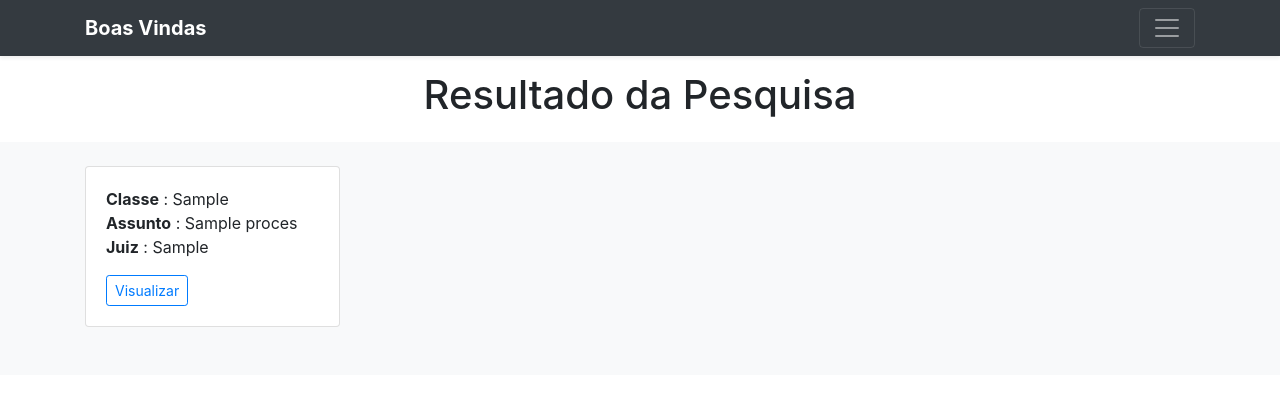
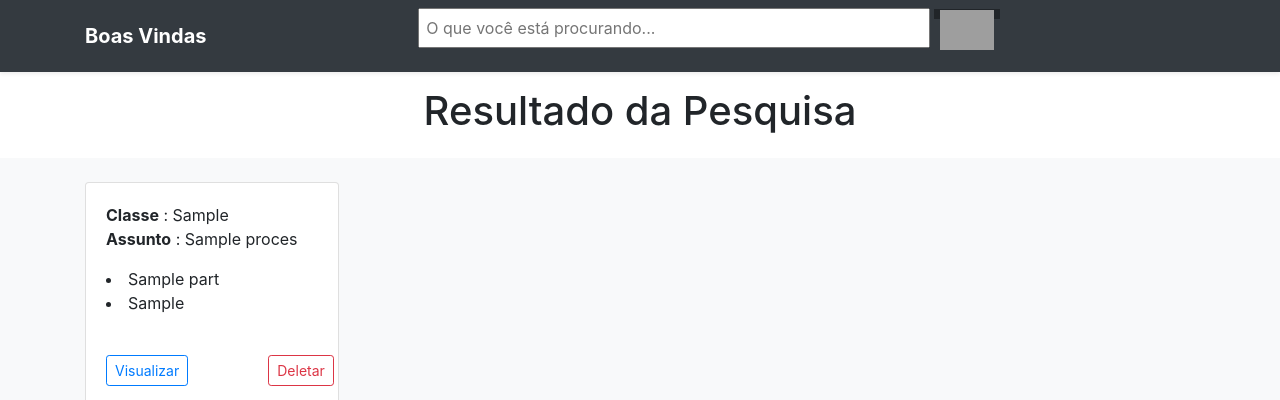
Before and after one commit to eduardoh03/desafioRetake, a Django app: page /busca in a window 1280 px wide. Shown: the top 400 px of the page. Run offline with Django 4.2, Linux system fonts and the light colour scheme; tables that the repository leaves empty hold one stand-in row (values such as "Sample post"); some libraries are stand-ins or nearby versions; grey boxes are pictures that could not be loaded.

Commit message:
Modified the header, and the search template.

```diff
--- a/desafioRetake/settings.py
+++ b/desafioRetake/settings.py
@@ -27,7 +27,7 @@ BASE_DIR = Path(__file__).resolve().parent.parent
 # SECRET_KEY = config('SECRET_KEY')
 SECRET_KEY = os.getenv("SECRET_KEY")
 # SECURITY WARNING: don't run with debug turned on in production!
-DEBUG = False
+DEBUG = True
 
 ALLOWED_HOSTS = ['*']
 
--- a/templates/partials/_header.html
+++ b/templates/partials/_header.html
@@ -2,25 +2,15 @@
 
 <header>
     <div class="collapse bg-dark" id="navbarHeader">
+
+    </div>
+    <div class="navbar navbar-dark bg-dark shadow-sm">
         <div class="container">
-            <div class="row">
-                <div class="col-sm-8 col-md-7 py-4">
-                    <h4 class="text-white">Sobre</h4>
-                    <p class="text-muted">Add some information about the album below, the author, or any other
-                        background context. Make it a few sentences long so folks can pick up some informative tidbits.
-                        Then, link them off to some social networking sites or contact information.</p>
-                </div>
-                <div class="col-sm-4 offset-md-1 py-4">
-                    <h4 class="text-white">Contato</h4>
-                    <ul class="list-unstyled">
-                        <li><a href="#" class="text-white">Follow on Twitter</a></li>
-                        <li><a href="#" class="text-white">Like on Facebook</a></li>
-                        <li><a href="#" class="text-white">Email me</a></li>
-
-                    </ul>
-                </div>
-                <!-- Search Wrapper -->
-                <div class="search-wrapper">
+            <a href="{% url 'index' %}" class="navbar-brand d-flex align-items-center">
+                <strong>Boas Vindas</strong>
+            </a>
+            <!-- Search Wrapper -->
+                <div class="search-wrapper" style="margin: auto">
                     <!-- Close Btn -->
                     <div class="close-btn"><i class="fa fa-times" aria-hidden="true"></i></div>
                     <div class="container">
@@ -36,19 +26,6 @@
                         </div>
                     </div>
                 </div>
-
-            </div>
-        </div>
-    </div>
-    <div class="navbar navbar-dark bg-dark shadow-sm">
-        <div class="container">
-            <a href="{% url 'index' %}" class="navbar-brand d-flex align-items-center">
-                <strong>Boas Vindas</strong>
-            </a>
-            <button class="navbar-toggler" type="button" data-bs-toggle="collapse" data-bs-target="#navbarHeader"
-                    aria-controls="navbarHeader" aria-expanded="false" aria-label="Toggle navigation">
-                <span class="navbar-toggler-icon"></span>
-            </button>
         </div>
     </div>
 </header>
--- a/templates/partials/_search.html
+++ b/templates/partials/_search.html
@@ -1,35 +1,42 @@
 {% extends 'base.html' %}
 {% block body %}
-    <h1 style="text-align: center; padding: 15px" >Resultado da Pesquisa</h1>
+    <h1 style="text-align: center; padding: 15px">Resultado da Pesquisa</h1>
     <div class="row">
         <div class="album py-4 bg-light">
             <div class="container">
-                <div class="row">
-                    {% for proce in process %}
-                        <div class="col-md-3">
+               <div class="cartao" style="display:grid; gap: 2rem; grid-template-columns: 1fr 1fr 1fr 1fr;">
+                        {% for proces in process %}
                             <div class="card mb-4 box-shadow" style="background-color: white;align-content: center">
-
                                 <div class="card-body">
                                     <p class="card-text">
-                                        <strong>Classe</strong> : {{ proce.department }}<br>
-                                        <strong>Assunto</strong> : {{ proce.subject }}<br>
-                                        <strong>Juiz</strong> : {{ proce.judge }}<br>
+                                        <strong>Classe</strong> : {{ proces.department|truncatewords:4 }}<br>
+                                        <strong>Assunto</strong> : {{ proces.subject|truncatewords:3 }}<br>
+                                        {% for for in proces.parts.all %}
+                                            <li>{{ for.name|truncatewords:2 }}</li>
+                                            <li>{{ for.category }}</li><br>
+                                        {% endfor %}
                                     </p>
                                     <div class="d-flex justify-content-between align-items-center">
-
-                                            <a href="{% url 'get_process' proce.id %}">
+                                        <div class="btn-group" style="display:grid; gap: 5rem; grid-template-columns: 1fr 1fr 1fr 1fr;">
+                                            <a href="{% url 'get_process' proces.id %}">
                                                 <button type="button" class="btn btn-sm btn-outline-primary">
                                                     Visualizar
                                                 </button>
                                             </a>
-
+                                            <a href="{% url 'delete_process' proces.id %}">
+                                                <button type="button" class="btn btn-sm btn-outline-danger">
+                                                    Deletar
+                                                </button>
+                                            </a>
+                                        </div>
                                     </div>
                                 </div>
                             </div>
-                        </div>{% empty %}
-                        <h1>Não foi possível encontrar nenhum Processo</h1>
-                    {% endfor %}
-                </div>
+                        {% empty %}
+                            <h1> Não há processos cadastrados, clique no link abaixo para iniciar o cadastro de um.</h1>
+                            <a href="{% url 'create_process' %}" class="btn btn-primary my-2">Criar Processo</a>
+                        {% endfor %}
+                    </div>
             </div>
         </div>
     </div>
```
